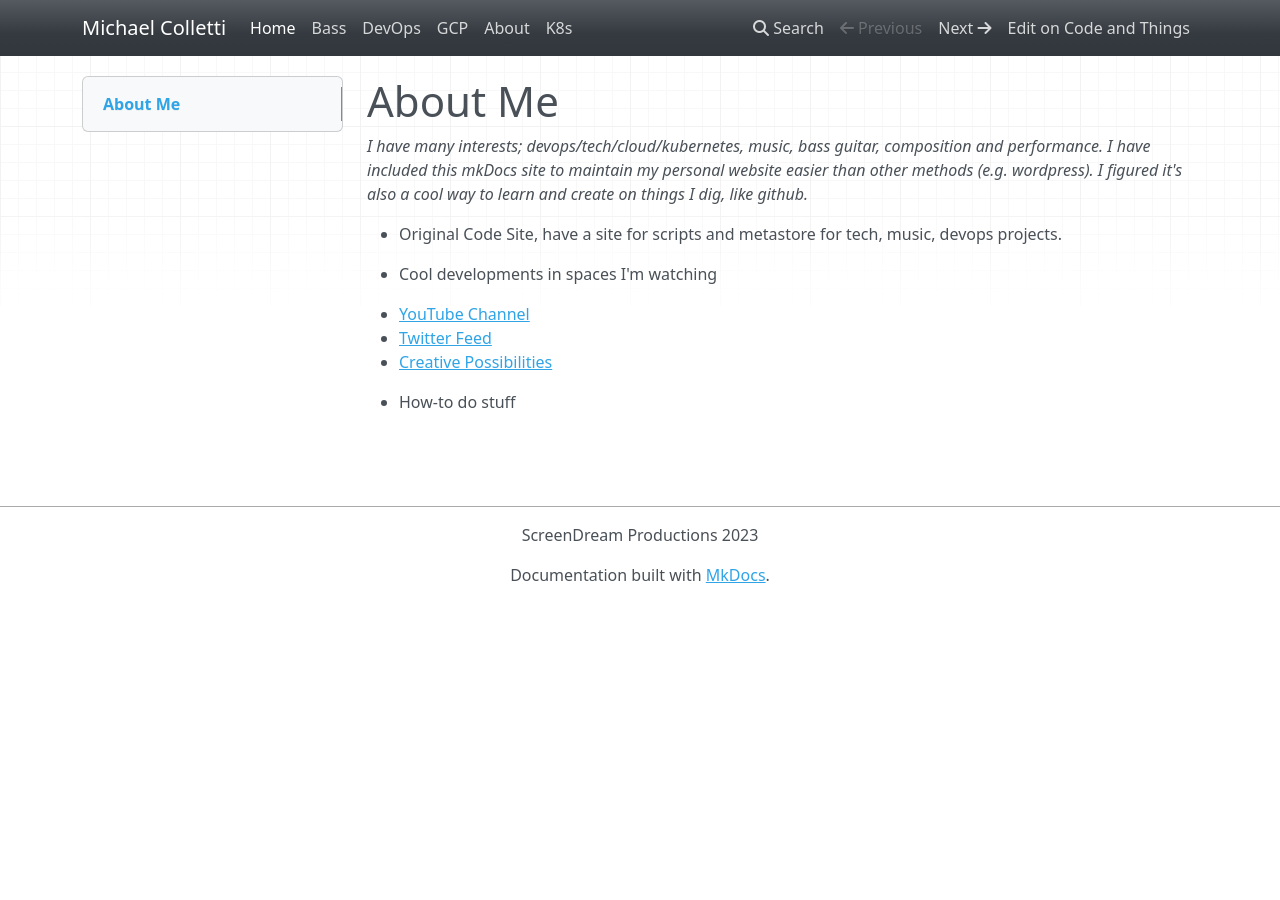
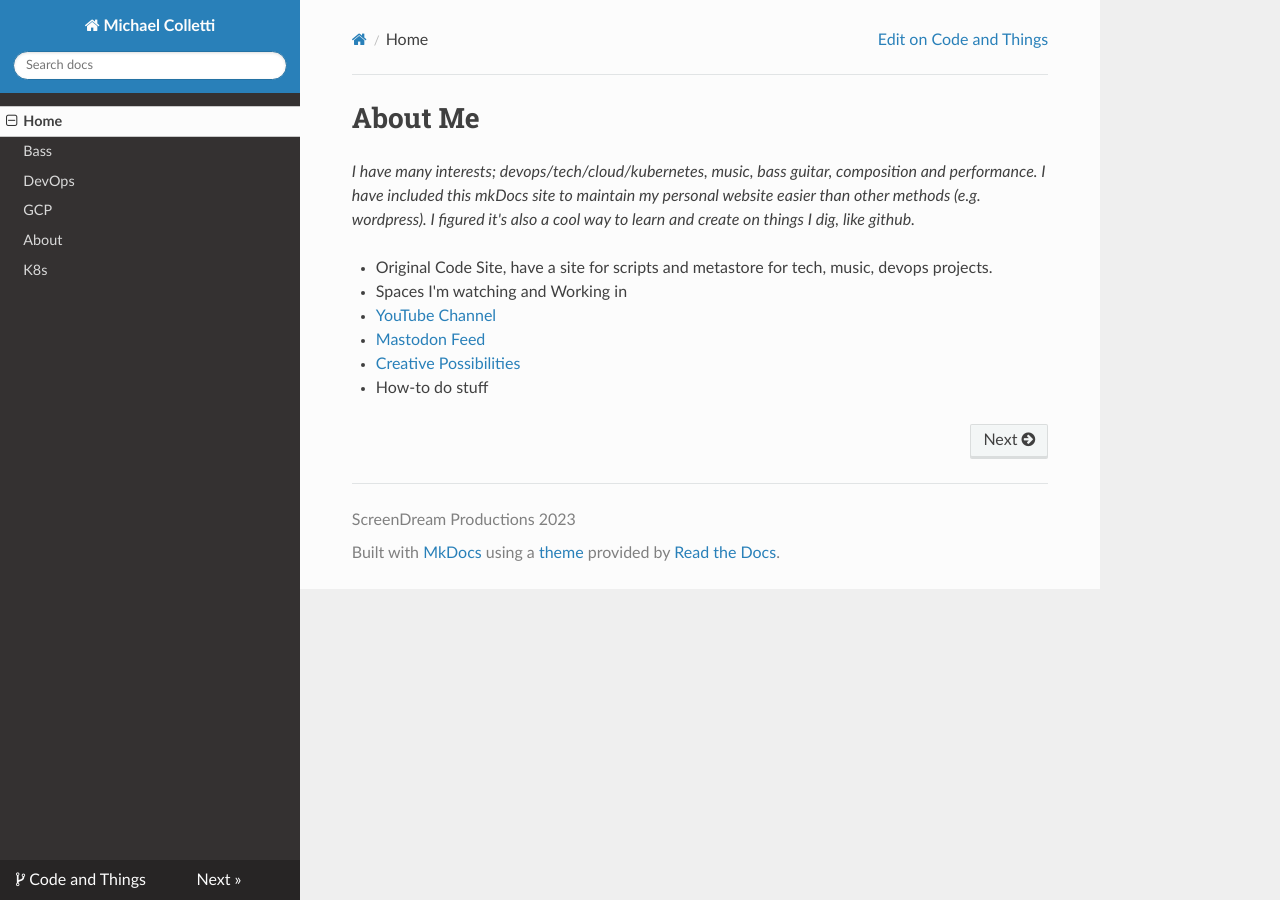
Before and after one commit to michaelcolletti/me, an MkDocs documentation site: the page built from docs/index.md, in a window 1280 px wide. Built offline with MkDocs 1.6.1, drawn with Linux system fonts in a browser that asks for light colours; nearby versions of some CDN libraries.

Commit message:
more adds

```diff
--- a/docs/index.md
+++ b/docs/index.md
@@ -4,9 +4,9 @@ _I have many interests; devops/tech/cloud/kubernetes, music, bass guitar, compos
 
 * Original Code Site, have a site for scripts and metastore for tech, music, devops projects.
 
-* Cool developments in spaces I'm watching
+* Spaces I'm watching and Working in
 * [YouTube Channel](https://www.youtube.com/user/devnullid/videos)
-* [Twitter Feed](https://twitter.com/devnullid)
+* [Mastodon Feed](https://hachyderm.io/@LegacyWhisperer)
 * [Creative Possibilities](https://cpossibilities.com/)
 
 * How-to do stuff
--- a/mkdocs.yml
+++ b/mkdocs.yml
@@ -7,7 +7,7 @@ repo_url: https://github.com/michaelcolletti/me.git
 repo_name: Code and Things
 
 theme:
-    name: mkdocs
+    name: readthedocs
     highlightjs: true
     hljs_languages:
         - yaml
```
